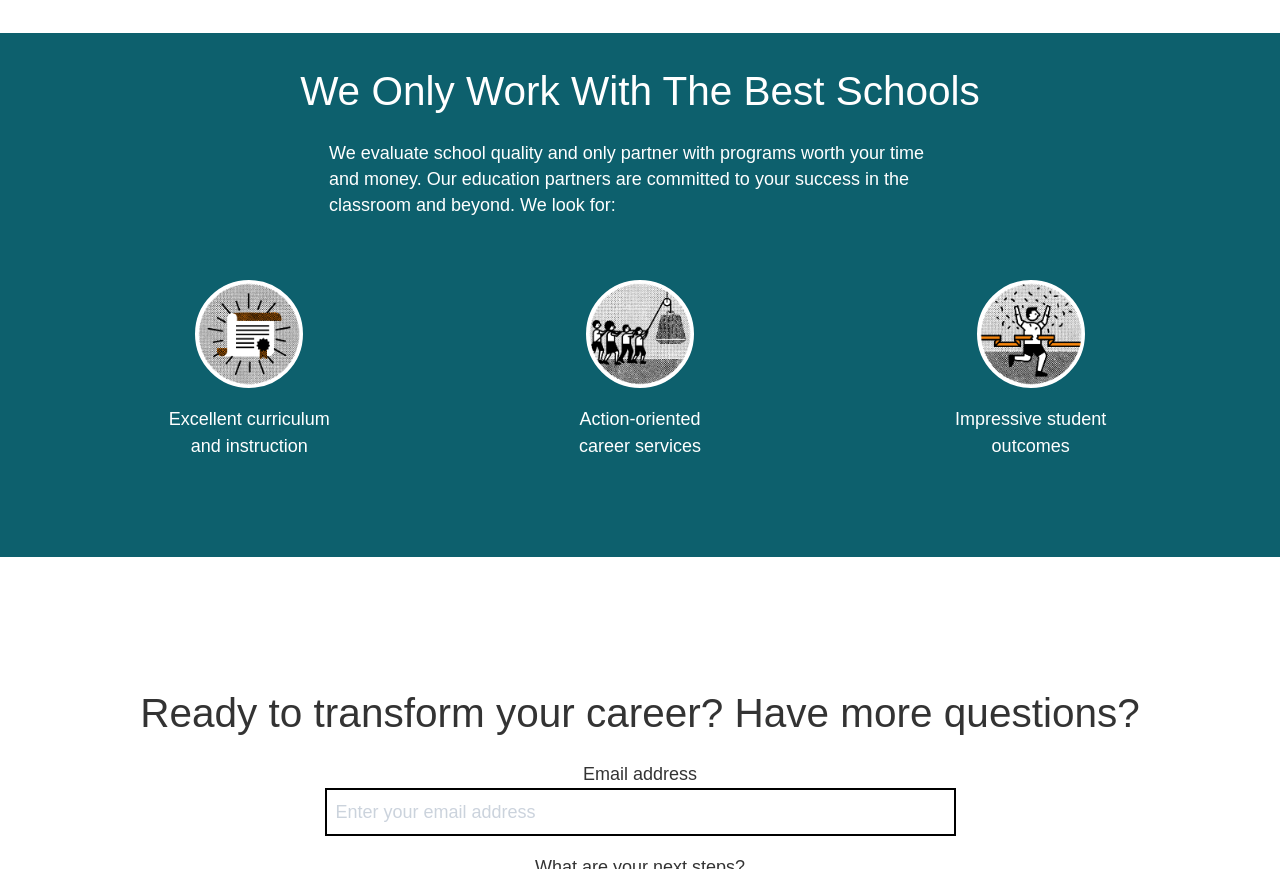
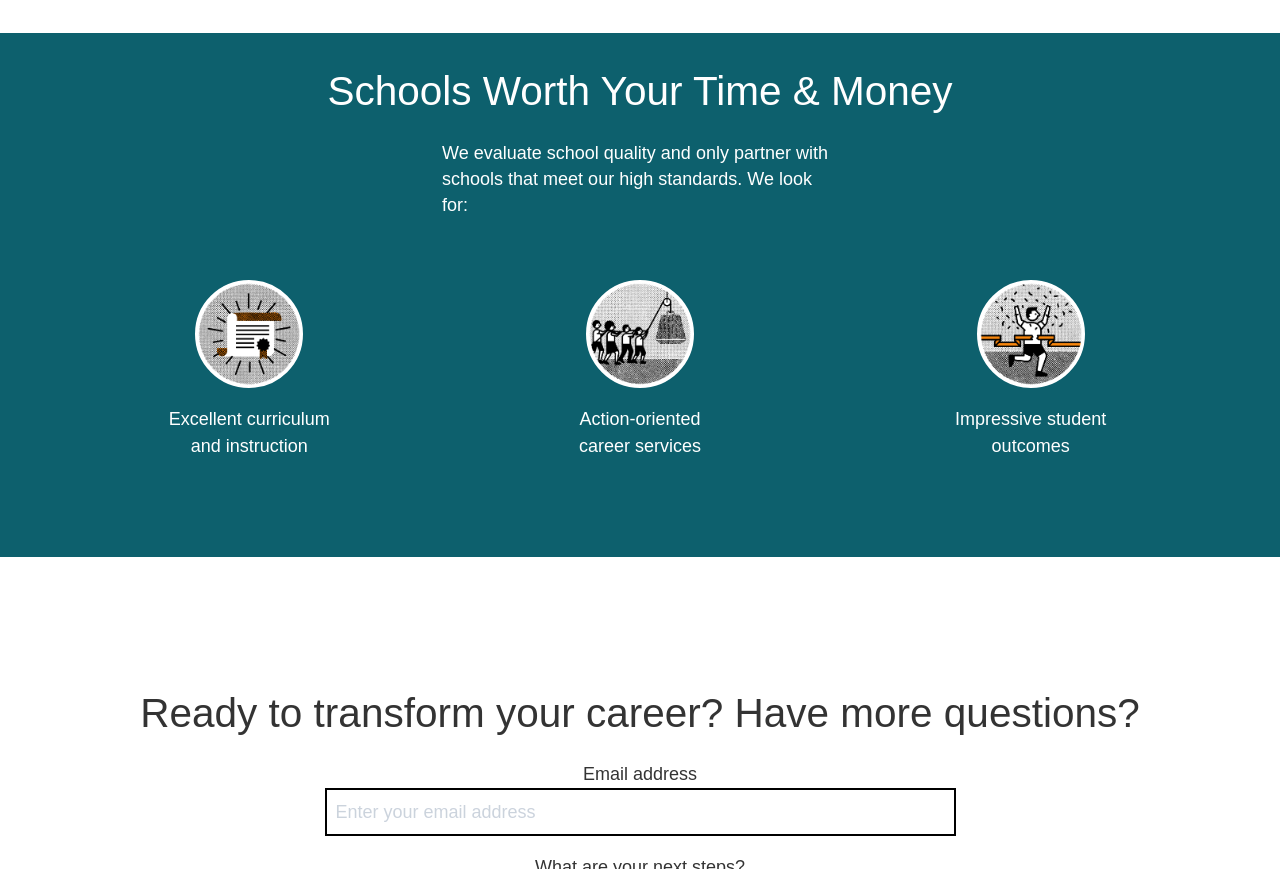
Before and after one commit to chrisdesilva/skf-landing-page-a, a Gatsby site: page / in a window 1280 px wide. Shown: the part 1551-2420 px from the top of the page. Built offline with nearby package versions, Linux system fonts and the light colour scheme; Gatsby itself is replaced by a stand-in of ours; no server answers.

Commit message:
Update partner copy

```diff
--- a/gatsby-config.js
+++ b/gatsby-config.js
@@ -1,6 +1,6 @@
 module.exports = {
 	siteMetadata: {
-		title: `Fund Your Future`,
+		title: `Skills Fund | Fund Your Future`,
 		description: `Skills Fund finances students to attend the best coding and data science programs around. We believe in 100% loan transparency, and have aligned all incentives around student success.`,
 		keywords: `coding loans, bootcamp loans, tuition loan, tuition financing, coding, web development, UX design, UI design coding bootcamp, bootcamp, full-time, part-time, student financing, student loans, loans, cosigner, underwriting, credit, credit score`,
 		author: `@desilvadev`
--- a/src/pages/index.js
+++ b/src/pages/index.js
@@ -231,10 +231,10 @@ const IndexPage = () => {
 			</section>
 			<section className="px-4 py-8 flex flex-col items-center bg-primary-dark text-white">
 				<div className="flex flex-col items-center">
-					<h2 className="font-normal text-center md:text-4xl">We Only Work With The Best Schools</h2>
+					<h2 className="font-normal text-center md:text-4xl">Schools Worth Your Time & Money</h2>
 					<p className="md:w-1/2">
-						We evaluate school quality and only partner with programs worth your time and money. Our
-						education partners are committed to your success in the classroom and beyond. We look for:{' '}
+						We evaluate school quality and only partner with schools that meet our high standards. We look
+						for:{' '}
 					</p>
 				</div>
 				<div className="flex flex-col md:flex-row md:p-8 w-full">
```
